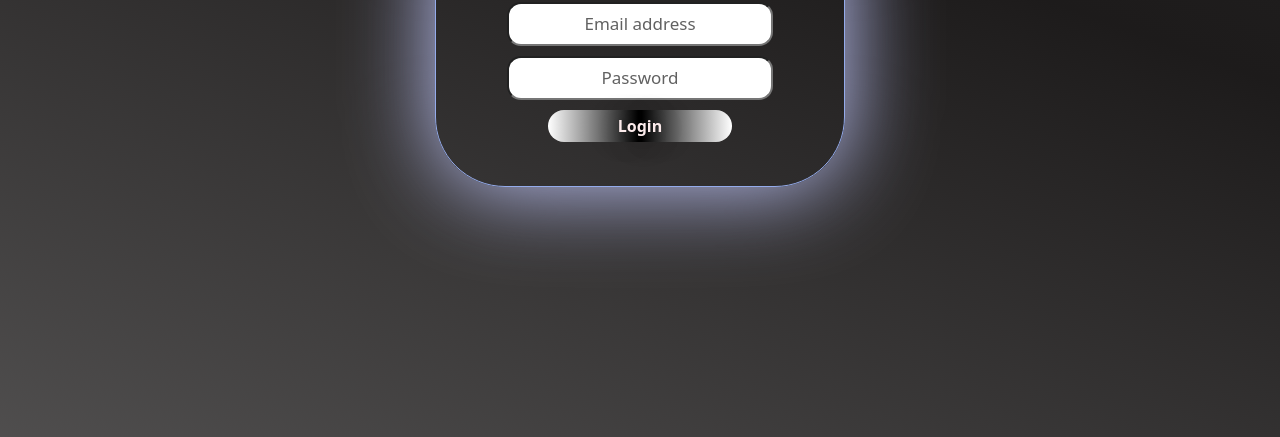
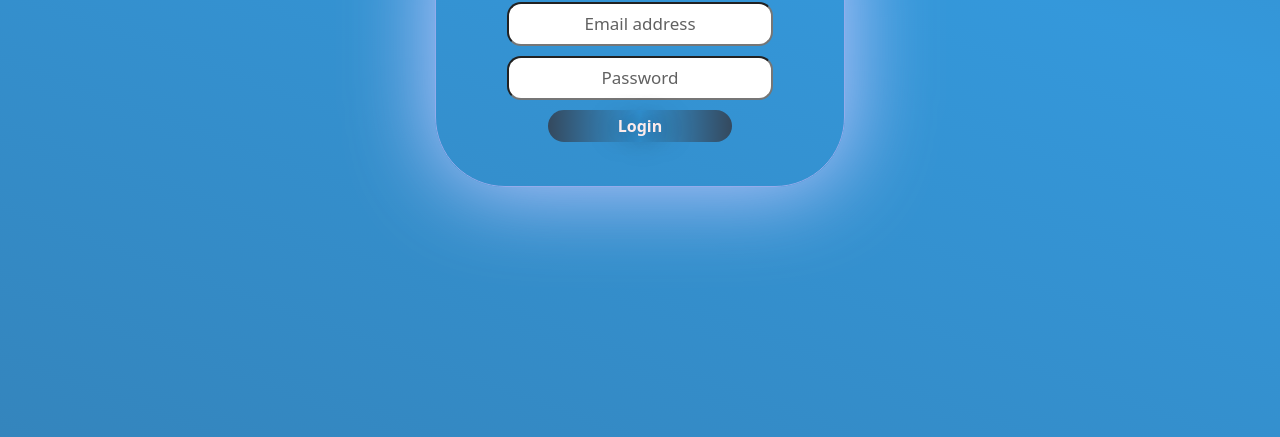
Before and after one commit to Shariar-Hasan/All-animation, a plain HTML site: page login1.html in a window 1280 px wide. Shown: the part 363-800 px from the top of the page. Drawn offline with nearby package versions, Linux system fonts and the light colour scheme.

Commit message:
Fixed: google chrome shaking in hover problem fixed

```diff
--- a/css/style.css
+++ b/css/style.css
@@ -1,11 +1,14 @@
-
+html{
+    height: 100%;
+}
 body{
-    height: 100vh;
+    width: 100%;
+    height: 100%;
     animation-name: bgc;
     animation-timing-function: ease;
     animation-iteration-count: infinite;
     animation-duration: 30s;
-    background: linear-gradient( 200deg , rgb(87, 86, 86),rgb(29, 27, 27), rgb(236, 236, 236),rgb(2, 1, 1));
+    background: linear-gradient( 200deg ,#34495e,#3498db, #34495e,#3498db);
     background-size: 800% 800%;
 
 
@@ -40,6 +43,8 @@ body{
     align-items: center;
     flex-direction: column;
     box-shadow: 1px 1px 90px  rgb(196, 202, 255);
+    -webkit-backface-visibility: hidden;
+    transform: translate3D(0,0,0);
 
 }
 
@@ -65,14 +70,13 @@ text-shadow: 1px 1px 40px rgb(0, 0, 0);
     border-radius: 14px;
     outline: none;
     padding: 20px;
-    transition: 1s;
+    transition: all .25s;
 }
 .login input:focus{
     border-top: 2px solid rgb(86, 86, 255);
     border-left: 2px solid rgb(54, 54, 214);
     border-right: 2px solid rgb(77, 77, 163);
     border-bottom: 2px solid rgb(52, 52, 117);
-    transition: 1s;
     outline: none;
     width: 80%;
 }
@@ -92,7 +96,7 @@ text-shadow: 1px 1px 40px rgb(0, 0, 0);
 .button{
     margin-top: 10px;
     width: 45%;
-    background: linear-gradient(to left,white,black,white);
+    background: linear-gradient(to left,#34495e,#3498db,#34495e);
     color: rgb(252, 235, 235);
     text-decoration: none;
     text-align: center;
@@ -100,9 +104,9 @@ text-shadow: 1px 1px 40px rgb(0, 0, 0);
     border-radius: 20px;
     text-shadow: 1px 1px 30px black;
     font-weight: 700;
-    transition: all .5s;
+    transition: all .25s;
 }
 .button:hover{
     width: 65%;
-    color: white;
+    color: rgb(0, 0, 0);
 }
```
